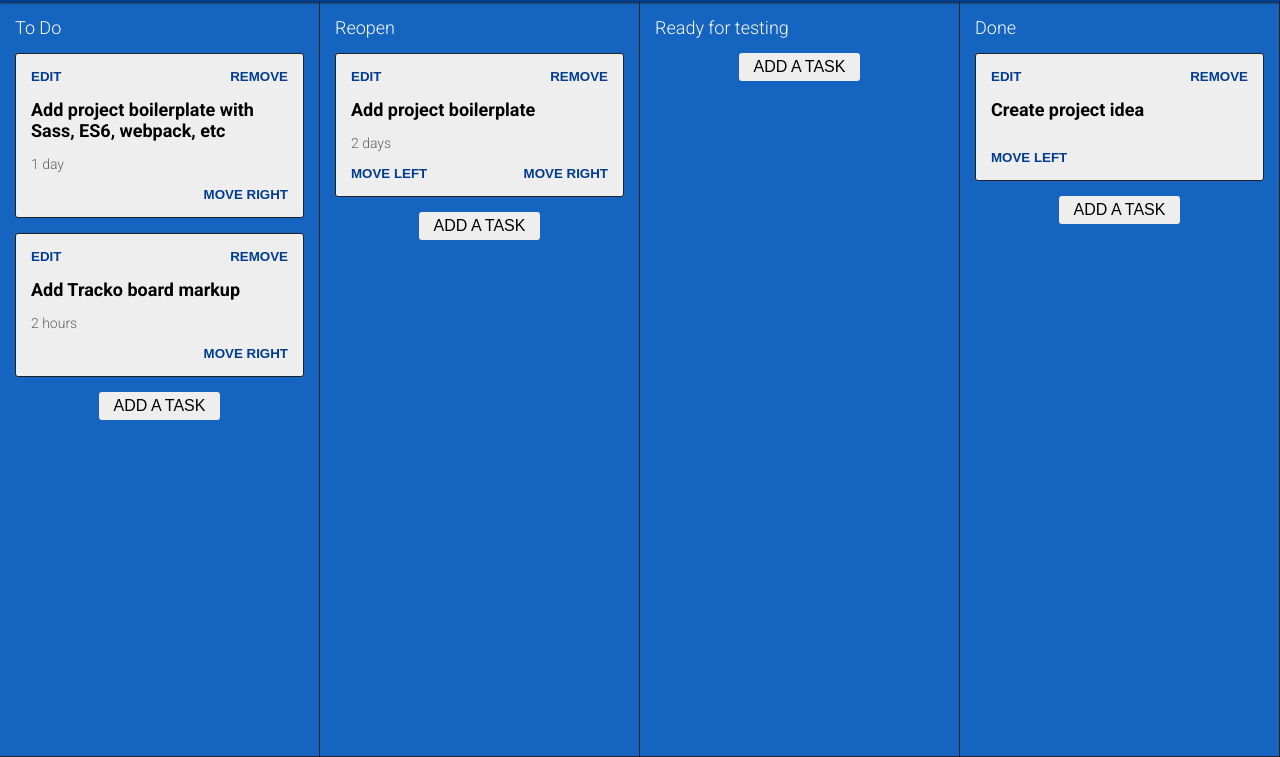
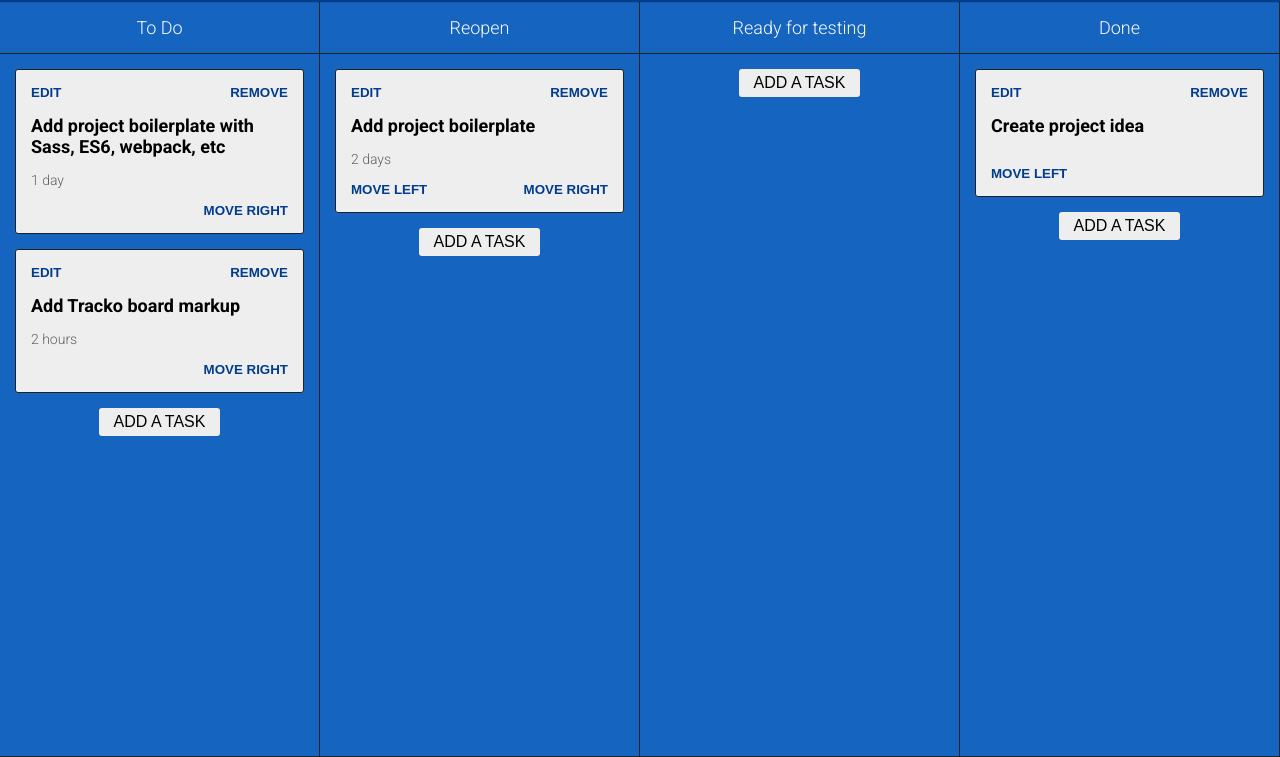
Before and after one commit to iamskok/tracko, a website built with webpack: page src/index.html in a window 1280 px wide. Shown: the part 43-800 px from the top of the page. Built offline with nearby package versions, Linux system fonts and the light colour scheme.

Commit message:
feat(ui): edit Column and box-shadow styles

```diff
--- a/src/styles/components/column.scss
+++ b/src/styles/components/column.scss
@@ -5,8 +5,8 @@
 @import '../settings/transitions.scss';
 @import '../tools/media.scss';
 
-// 1. Use fixed width for small screens and responsive width on large screens
-// 2. Adjust full height with `.Board-header` height
+// 1. Use fixed width for small screens and responsive width for large screens
+// 2. Adjust full screen height taking `.Board-header` height in consideration
 .Column {
 	flex: 0 0 320px; // 1.
 	padding: 0 $Space--lg;
@@ -21,9 +21,13 @@
 }
 
 .Column-header {
+	margin: 0 ($Space--lg * -1) $Space--lg;
+	padding: $Space--lg 0;
 	color: $Color--gray50;
 	font-size: $FontSize--md;
 	font-weight: $FontWeight--light;
+	text-align: center;
+	border-bottom: $Border $Color--gray900;
 }
 
 .Column-button {
--- a/src/styles/settings/box-shadows.scss
+++ b/src/styles/settings/box-shadows.scss
@@ -1,3 +1,3 @@
 @import 'colors.scss';
 
-$BoxShadow: 0 1px 2px $Color--gray900;
+$BoxShadow: 0 0 1px $Color--gray900;
```
